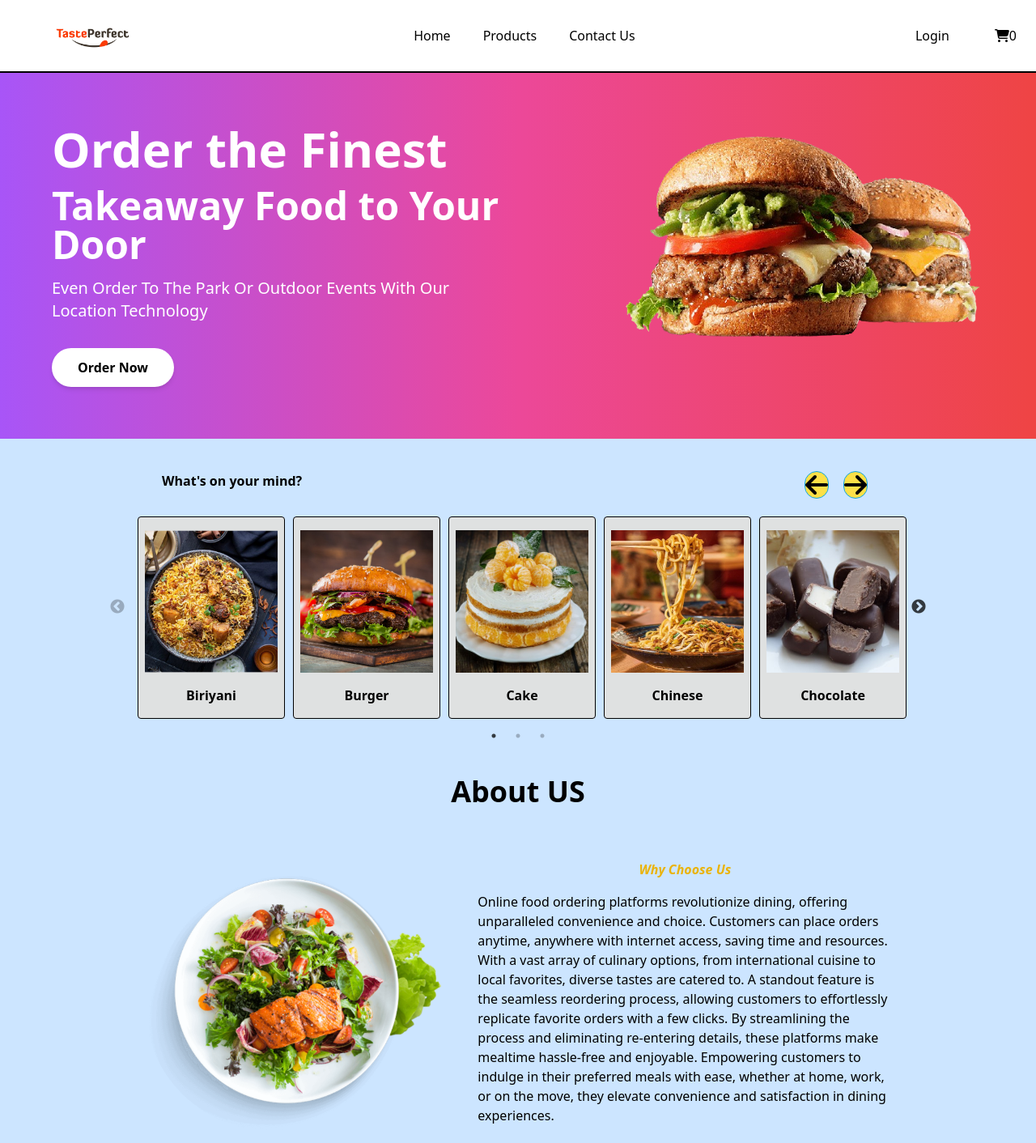
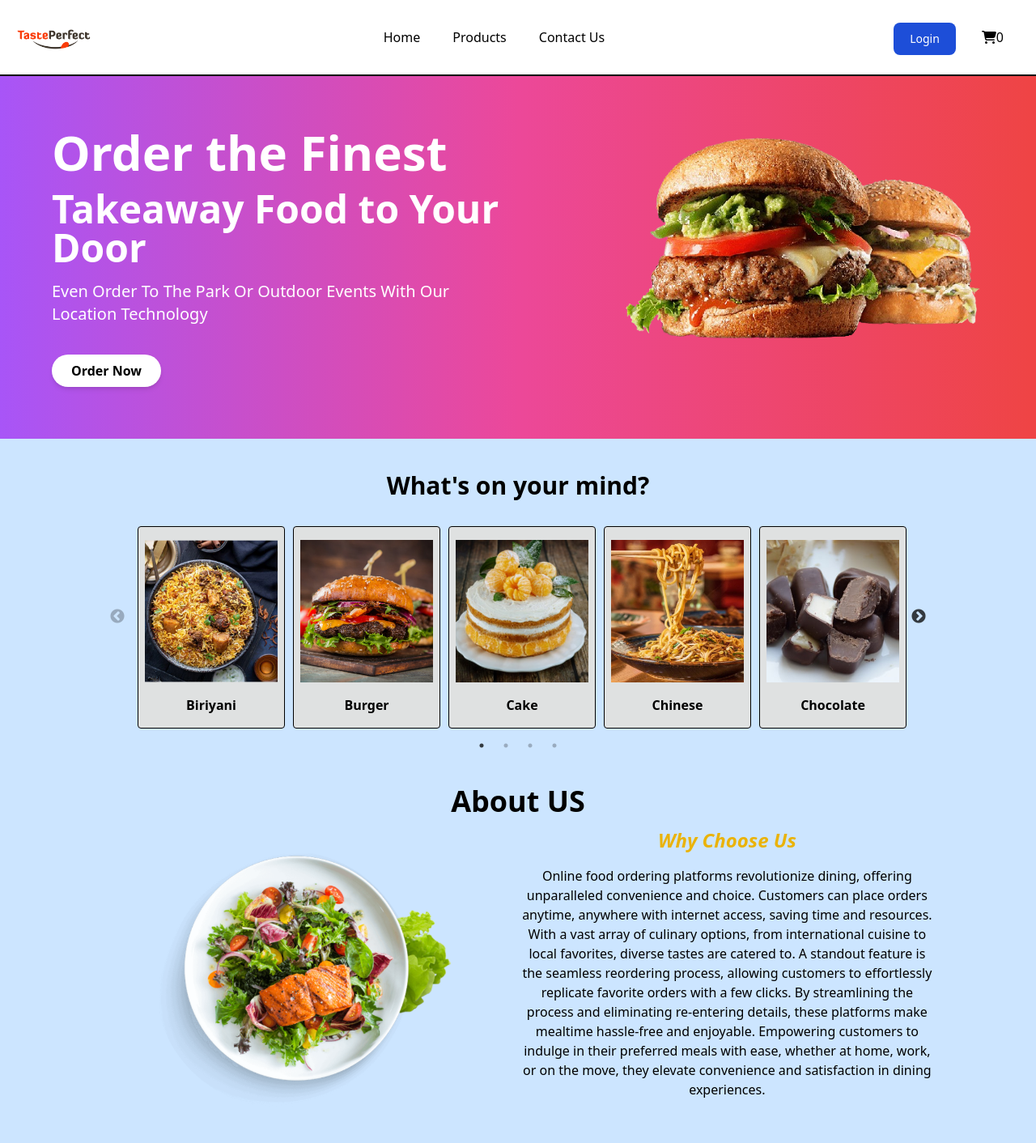
Before and after one commit to sounakguin/TastePerfect, a React (Vite) app: page / in a window 1280 px wide. Shown: the top 1412 px of the page at 81% size. Built offline with nearby package versions, Linux system fonts and the light colour scheme.

Commit message:
Food Website

```diff
--- a/src/Components/Home.jsx
+++ b/src/Components/Home.jsx
@@ -1,4 +1,4 @@
-import React, { useRef } from "react";
+import React from "react";
 import Slider from "react-slick";
 import "slick-carousel/slick/slick.css";
 import "slick-carousel/slick/slick-theme.css";
@@ -23,14 +23,12 @@ import Booking from "../Components/Sitbook";
 import { Link } from "react-router-dom";
 
 export default function Home() {
-  const sliderRef = useRef();
-
   const settings = {
     dots: true,
     infinite: false,
     speed: 500,
     slidesToShow: 5,
-    slidesToScroll: 5,
+    slidesToScroll: 2,
     initialSlide: 0,
 
     responsive: [
@@ -58,35 +56,29 @@ export default function Home() {
     ],
   };
 
-  const slideNext = () => {
-    sliderRef.current.slickNext();
-  };
-
-  const slidePrev = () => {
-    sliderRef.current.slickPrev();
-  };
-
   return (
     <div>
-      <div className="bg-gradient-to-r from-purple-500 via-pink-500 to-red-500 w-full flex flex-wrap items-center justify-center py-16 px-4 md:px-0">
+      <div className="bg-gradient-to-r from-purple-500 via-pink-500 to-red-500 w-full flex flex-wrap items-center justify-center py-8 md:py-16 px-4 md:px-0">
         <div className="text-white text-center md:text-left md:w-1/2">
-          <h1 className="text-4xl md:text-6xl font-bold mb-4 ml-16">
+          <h1 className="text-3xl md:text-6xl font-bold mb-2 md:mb-4 ml-4 md:ml-16">
             Order the Finest
           </h1>
-          <h2 className="text-3xl md:text-5xl font-bold mb-4 ml-16">
+          <h2 className="text-2xl md:text-5xl font-bold mb-2 md:mb-4 ml-4 md:ml-16">
             Takeaway Food to Your Door
           </h2>
-          <p className="text-lg md:text-xl mb-8 ml-16">
+          <p className="text-base md:text-xl mb-4 ml-4 md:ml-16">
             Even Order To The Park Or Outdoor Events With Our Location
             Technology
           </p>
-          <Link to="/Products">
-            <button className="bg-white text-black px-8 py-3 rounded-full ml-16 font-bold shadow-md hover:bg-gray-300 transition duration-300">
-              Order Now
-            </button>
-          </Link>
+          <div className="flex justify-center md:justify-start">
+            <Link to="/Products">
+              <button className="bg-white text-black ml-auto md:ml-16 md:mt-5  px-6 py-2 rounded-full font-bold shadow-md hover:bg-gray-300 transition duration-300">
+                Order Now
+              </button>
+            </Link>
+          </div>
         </div>
-        <div className="mt-10 md:mt-0 md:w-1/2 md:pl-8">
+        <div className="mt-6 md:mt-0 md:w-1/2 md:pl-8">
           <img
             className="w-full md:h-auto rounded-lg"
             src={Banner}
@@ -95,20 +87,11 @@ export default function Home() {
         </div>
       </div>
 
-      <div className="flex flex-wrap relative pt-10">
-        <p className="ml-48 pl-2 font-bold">What's on your mind?</p>
-        <FontAwesomeIcon
-          className="absolute right-64 border border-sky-500 h-8 rounded-full bg-yellow-300 text-black cursor-pointer"
-          icon={faArrowLeft}
-          onClick={slidePrev}
-        />
-        <FontAwesomeIcon
-          className="absolute right-52 border border-sky-500 h-8 rounded-full bg-yellow-300 text-black cursor-pointer"
-          icon={faArrowRight}
-          onClick={slideNext}
-        />
-      </div>
-      <Slider {...settings} className="pt-8 w-3/4 mx-auto" ref={sliderRef}>
+      <p className="font-bold text-center pt-10 text-3xl">
+        What's on your mind?
+      </p>
+
+      <Slider {...settings} className="pt-8 w-3/4 mx-auto">
         {Home_category.map((category, index) => (
           <div key={index} className="product-container">
             <div className="card2">
@@ -127,13 +110,17 @@ export default function Home() {
       <p className="text-center text-black font-bold mt-16 text-4xl ">
         About US
       </p>
-      <div className="flex justify-center">
-        <img className="h-80 mt-20 " src={Aimg} alt="Image" />
-        <p className="pt-16 w-2/5  ">
-          <p className="text-center text-1xl italic text-yellow-500">
+      <div className="flex flex-col md:flex-row justify-center items-center">
+        <img
+          className="h-auto md:h-80 mt-10 md:mt-10 md:mr-10 ml-16"
+          src={Aimg}
+          alt="Image"
+        />
+        <div className="md:w-2/5">
+          <p className="text-center text-2xl md:text-1xl italic text-yellow-500">
             <strong>Why Choose Us</strong>
           </p>
-          <p className="pt-4">
+          <p className="pt-4 text-center">
             Online food ordering platforms revolutionize dining, offering
             unparalleled convenience and choice. Customers can place orders
             anytime, anywhere with internet access, saving time and resources.
@@ -147,16 +134,20 @@ export default function Home() {
             home, work, or on the move, they elevate convenience and
             satisfaction in dining experiences.
           </p>
-        </p>
+        </div>
       </div>
+
       <p className="text-center font-bold text-4xl font-mono pt-10">
         Our Food Gallery
       </p>
       <Home_Product_Gallary />
-      <p className="text-center font-bold text-4xl font-mono pt-3">
+      <p className="text-center font-bold text-4xl font-mono pt-3 hidden md:block">
         Our Customer reviews
       </p>
-      <Home_review />
+      <div className="hidden md:block">
+        <Home_review />
+      </div>
+
       <p className="text-center font-bold text-4xl font-mono pt-10 bg-white pb-6">
         Send Us Massage
       </p>
--- a/src/Components/Navbar.jsx
+++ b/src/Components/Navbar.jsx
@@ -1,49 +1,58 @@
-import React from "react";
+import React, { useState } from "react";
 import { Link } from "react-router-dom";
 import { FontAwesomeIcon } from "@fortawesome/react-fontawesome";
-import { faShoppingCart } from "@fortawesome/free-solid-svg-icons";
+import { faShoppingCart, faBars, faTimes } from "@fortawesome/free-solid-svg-icons";
 import logo from "/Images/Logo.png";
 import { useAuth0 } from "@auth0/auth0-react";
 
 export default function Navbar({ cartSize }) {
   const { loginWithRedirect, isAuthenticated, logout, user } = useAuth0();
+  const [isMobileMenuOpen, setIsMobileMenuOpen] = useState(false);
+
+  const handleMenuToggle = () => {
+    setIsMobileMenuOpen(!isMobileMenuOpen);
+  };
+
+  const handleMenuItemClick = () => {
+    setIsMobileMenuOpen(false);
+  };
 
   return (
     <nav className="bg-white border-b-2 border-black text-black mx-auto flex justify-between items-center py-4">
+      <div className="flex items-center">
         <Link to="/">
-        <img className="h-14 ml-16" src={logo} alt="Website logo" />
+          <img className="h-14 ml-4" src={logo} alt="Website logo" />
         </Link>
-      <ul className="flex space-x-10">
-        <li className=" hover:text-blue-900">
+        </div>
+        <div className="hidden md:flex items-center">
+          <ul className="md:flex space-x-10">
+            <li className="hover:text-blue-900">
               <Link to="/">Home</Link>
             </li>
-        <li className=" hover:text-blue-900">
+            <li className="hover:text-blue-900">
               <Link to="/Products">Products</Link>
             </li>
-        <li className=" hover:text-blue-900">
+            <li className="hover:text-blue-900">
               <Link to="/Contact">Contact Us</Link>
             </li>
           </ul>
+        </div>
 
-      <div className="flex items-center mr-6">
+
+      <div className="flex items-center">
+        <FontAwesomeIcon
+          icon={faBars}
+          className="pr-4 pt-1 md:hidden cursor-pointer"
+          onClick={handleMenuToggle}
+        />
         {isAuthenticated ? (
-          <li className="mr-10">
-            <button
-              onClick={() =>
-                logout({ logoutParams: { returnTo: window.location.origin } })
-              }
-            >
-              LogOut
+          <button className="md:mr-6 md:mt-3 mt-3 text-white bg-blue-700 hover:bg-blue-800 focus:ring-4 focus:ring-blue-300 font-medium rounded-lg text-sm px-5 py-2.5 me-2 mb-2 dark:bg-blue-600 dark:hover:bg-blue-700 focus:outline-none dark:focus:ring-blue-800" onClick={() => logout({ returnTo: window.location.origin })}>
+            Logout
           </button>
-          </li>
         ) : (
-          <li className="mr-10">
-            <button onClick={() => loginWithRedirect()}>Login</button>
-          </li>
+          <button className="md:mr-6 md:mt-3 mt-3 text-white bg-blue-700 hover:bg-blue-800 focus:ring-4 focus:ring-blue-300 font-medium rounded-lg text-sm px-5 py-2.5 me-2 mb-2 dark:bg-blue-600 dark:hover:bg-blue-700 focus:outline-none dark:focus:ring-blue-800" onClick={() => loginWithRedirect()}>Login</button>
         )}
-        {/* Add a space */}
-        <span className="mr-4"></span>
-        <Link to="/BuyCart">
+        <Link to="/BuyCart" className="ml-2 mr-5 md:mr-10">
           <FontAwesomeIcon
             icon={faShoppingCart}
             className="hover:text-red-600"
@@ -51,6 +60,38 @@ export default function Navbar({ cartSize }) {
           <span>{cartSize}</span>
         </Link>
       </div>
+
+      {isMobileMenuOpen && (
+        <div className="fixed inset-0 bg-white z-10">
+          <div className="flex justify-between">
+            <div>
+              <Link to="/">
+                <img className="h-14 mt-4 ml-4 md:ml-16" src={logo} alt="Website logo" />
+              </Link>
+            </div>
+            <div>
+              <FontAwesomeIcon
+                icon={faTimes}
+                className="pt-9 pr-10 md:hidden cursor-pointer"
+                onClick={handleMenuToggle}
+              />
+            </div>
+          </div>
+          <div>
+            <ul>
+              <li className="bg-gray-300 h-10 text-center font-semibold pt-1 text-black text-xl hover:bg-gray-400 hover:text-white">
+                <Link to="/" onClick={handleMenuItemClick}>Home</Link>
+              </li>
+              <li className="bg-gray-300 h-10 text-center mt-1 font-semibold pt-1 text-black text-xl hover:bg-gray-400 hover:text-white">
+                <Link to="/Products" onClick={handleMenuItemClick}>Products</Link>
+              </li>
+              <li className="bg-gray-300 h-10 text-center mt-1 font-semibold pt-1 text-black text-xl hover:bg-gray-400 hover:text-white">
+                <Link to="/Contact" onClick={handleMenuItemClick}>Contact Us</Link>
+              </li>
+            </ul>
+          </div>
+        </div>
+      )}
     </nav>
   );
 }
--- a/src/Components/Products.jsx
+++ b/src/Components/Products.jsx
@@ -55,9 +55,9 @@ export default function Products({ cart, setcart, warning, setwarning }) {
 
   return (
     <div className="bg-gray-900">
-      <div className="my flex justify-between items-end px-4 sm:px-6 lg:px-8">
-        <div className="flex relative mt-10">
-          <label className="text-white text-xl pt-1">
+      <div className="my flex justify-between items-end px-4 sm:px-6 lg:px-8 flex-col md:flex-row">
+        <div className="flex relative mt-10 ml-3 md:ml-0">
+          <label className="text-white md:pt-1  md:text-xl">
             Search by Food Name :&nbsp;
           </label>
           <input
@@ -68,8 +68,8 @@ export default function Products({ cart, setcart, warning, setwarning }) {
             onChange={handelsearch}
           />
         </div>
-        <div className="relative mt-10">
-          <label className="text-white text-xl">
+        <div className="relative mt-10 mr-36 md:mr-0 ">
+          <label className="text-white  md:text-xl">
             Filter by Category :&nbsp;
           </label>
           <select
@@ -107,7 +107,7 @@ export default function Products({ cart, setcart, warning, setwarning }) {
                     </a>
                   </Link>
                   <div className="flex items-center justify-between mt-4">
-                    <h2 className="text-white text-lg font-medium">
+                    <h2 className="text-white text-lg font-medium w-80 md:w-56">
                       {item.strMeal}
                     </h2>
                     <button
--- a/src/Components/Sitbook.jsx
+++ b/src/Components/Sitbook.jsx
@@ -19,7 +19,7 @@ export default function Sitbook() {
             alt="Booking_form"
           />
         </div>
-        <div className="w-full md:w-1/2 px-6 py-8 bg-white ">
+        <div className="w-full px-6 py-8 mx-auto md:w-1/2   bg-white ">
           {showThankYou ? (
             <div className="text-center text-yellow-600 pt-44">
               <h2 className="text-2xl mb-4">Thank you for submitting</h2>
@@ -84,7 +84,7 @@ export default function Sitbook() {
                 ></textarea>
               </div>
               <button
-                className="bg-blue-500 hover:bg-blue-700 text-white font-bold py-2 px-4 rounded focus:outline-none focus:shadow-outline ml-80 "
+                className="bg-blue-500 hover:bg-blue-700 text-white font-bold py-2 px-4 rounded focus:outline-none focus:shadow-outline ml-auto"
                 type="submit"
               >
                 Submit
--- a/src/index.css
+++ b/src/index.css
@@ -81,7 +81,9 @@
   text-align: center;
   visibility: hidden;
   opacity: 0;
-  transition: visibility 0s, opacity 0.3s ease-in-out;
+  transition:
+    visibility 0s,
+    opacity 0.3s ease-in-out;
 }
 
 .container .card:hover .content {
@@ -100,3 +102,8 @@
 li {
   list-style-type: none;
 }
+
+/* Add this CSS */
+#nav-handle {
+  z-index: 1000; /* Set a higher z-index value */
+}
```
Lines whose indentation alone changed are shown as unchanged.
